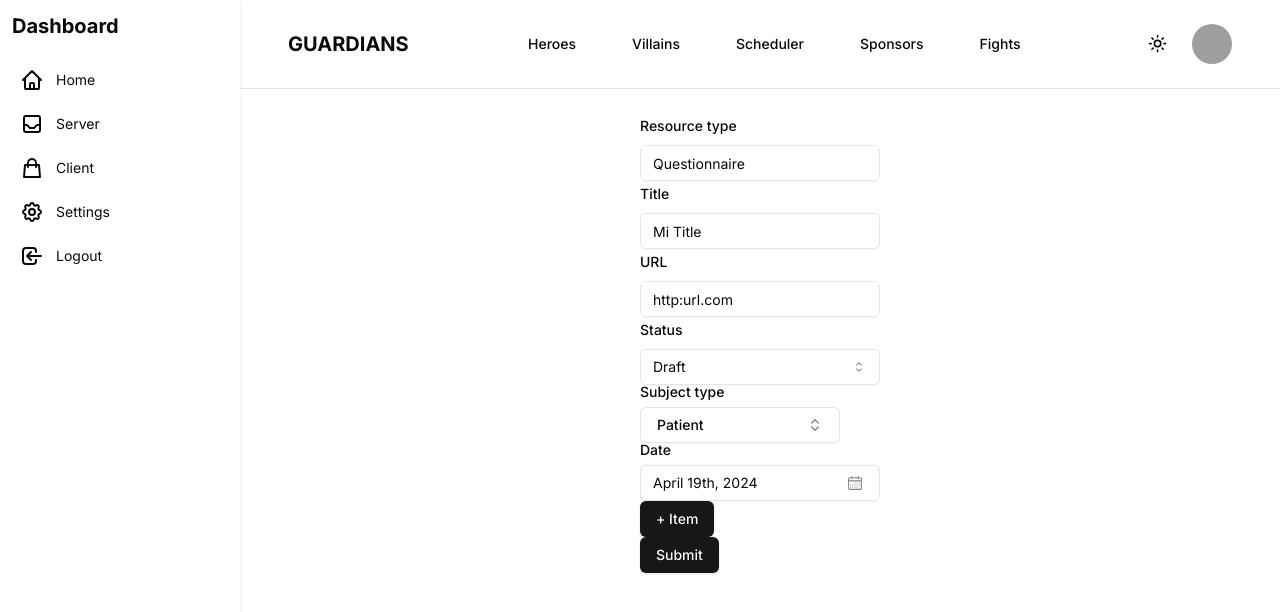
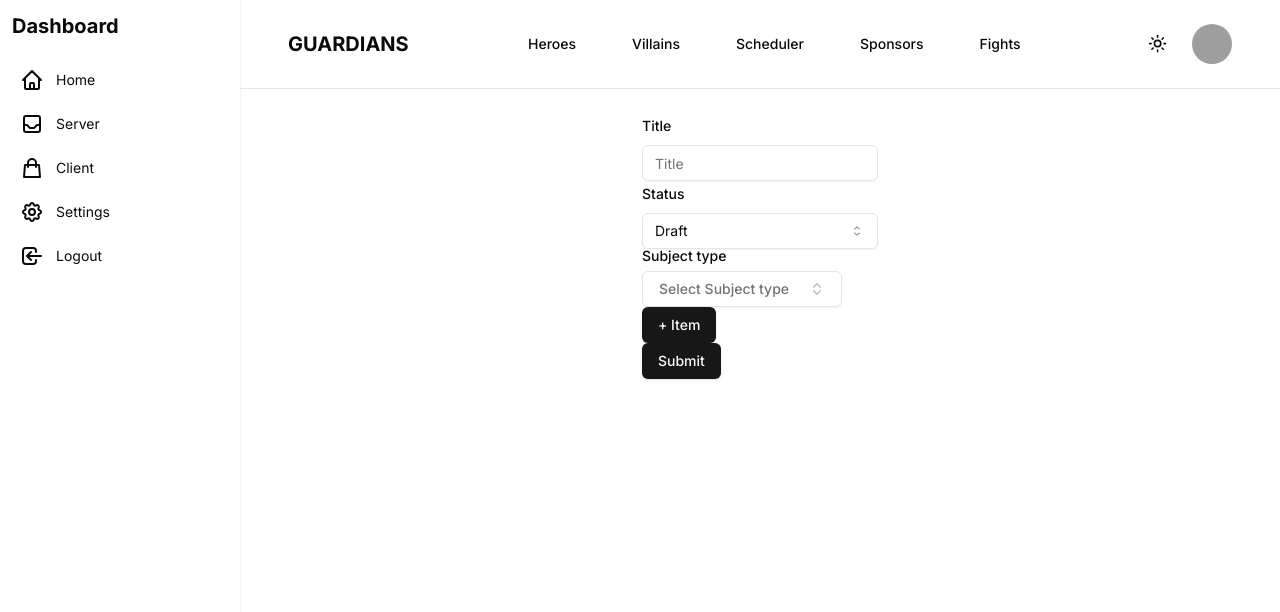
Before and after one commit to TheNaFeR02/pf_ohs, a Next.js app: page / in a window 1280 px wide. Shown: the top 612 px of the page. Built offline with nearby package versions, Linux system fonts and the light colour scheme; grey boxes are pictures that could not be loaded.

Commit message:
Remove Non user fields from QuestionnaireForm (no childs)

```diff
--- a/src/features/questionnaire_creator/components/QuestionnaireForm.tsx
+++ b/src/features/questionnaire_creator/components/QuestionnaireForm.tsx
@@ -12,10 +12,10 @@ const QuestionnaireForm = () => {
     resolver: zodResolver(questionnaireSchema),
     defaultValues: {
       resourceType: "Questionnaire",
-      title: "Mi Title",
-      url: "http:url.com",
+      title: "",
+      url: "",
       status: "draft",
-      subjectType: "Patient",
+      subjectType: "",
       date: new Date(),
       item: [],
     },
--- a/src/features/questionnaire_creator/components/QuestionnaireFormField.tsx
+++ b/src/features/questionnaire_creator/components/QuestionnaireFormField.tsx
@@ -38,7 +38,7 @@ import {
   SelectTrigger,
   SelectValue,
 } from "@/components/ui/select";
-
+import formatTextToUrl from "@/features/questionnaire_creator/utils/formatTextToUrl";
 import statusCodeDisplay from "@/features/questionnaire_creator/utils/statusCodeDisplay";
 import subjectTypesCodeDisplay from "@/features/questionnaire_creator/utils/subjectTypesCodeDisplay";
 
@@ -67,21 +67,23 @@ const QuestionnaireFormField: FunctionComponent = () => {
     itemRemove(index);
   };
 
+  const watchTitle = watch("title");
+
   return (
     <div>
-      <FormField
+      {/* <FormField
         control={control}
         name="resourceType"
         render={({ field }) => (
           <FormItem>
             <FormLabel>Resource type</FormLabel>
             <FormControl>
-              <Input placeholder="Resource Type" {...field} />
+              <Input placeholder="Resource Type" {...field} type="hidden"/>
             </FormControl>
             <FormMessage />
           </FormItem>
         )}
-      />
+      /> */}
 
       <FormField
         control={control}
@@ -90,14 +92,27 @@ const QuestionnaireFormField: FunctionComponent = () => {
           <FormItem>
             <FormLabel>Title</FormLabel>
             <FormControl>
-              <Input placeholder="Title" {...field} />
+              <Input
+                placeholder="Title"
+                {...field}
+                onChange={(e) => {
+                  field.onChange(e);
+                  setValue(
+                    "url",
+                    formatTextToUrl(
+                      e.target.value,
+                      "http://hl7.org/fhir/Questionnaire/"
+                    )
+                  );
+                }}
+              />
             </FormControl>
             <FormMessage />
           </FormItem>
         )}
       />
 
-      <FormField
+      {/* <FormField
         control={control}
         name="url"
         render={({ field }) => (
@@ -109,7 +124,7 @@ const QuestionnaireFormField: FunctionComponent = () => {
             <FormMessage />
           </FormItem>
         )}
-      />
+      /> */}
 
       <FormField
         control={control}
@@ -197,7 +212,7 @@ const QuestionnaireFormField: FunctionComponent = () => {
         )}
       />
 
-      <FormField
+      {/* <FormField
         control={control}
         name="date"
         render={({ field }) => (
@@ -238,7 +253,7 @@ const QuestionnaireFormField: FunctionComponent = () => {
             <FormMessage />
           </FormItem>
         )}
-      />
+      /> */}
 
       {itemFields.map((item, index) => (
         <div key={item.id}>
--- /dev/null
+++ b/src/features/questionnaire_creator/utils/formatTextToUrl.ts
@@ -0,0 +1,18 @@
+function formatTextToUrl(text: string, prefix: string): string {
+    // Convertir todo a minúsculas
+    let formattedText = text.toLowerCase();
+
+    // Reemplazar espacios por guiones bajos
+    formattedText = formattedText.replace(/\s+/g, '_');
+
+    // Eliminar caracteres especiales que no se permiten en las URLs
+    formattedText = formattedText.replace(/[^a-z0-9\-_]/g, '');
+
+    // Agregar el prefijo de la URL
+    // const prefix = 'http://hl7.org/fhir/Questionnaire/';
+    formattedText = prefix + formattedText;
+
+    return formattedText;
+}
+
+export default formatTextToUrl;
--- a/src/types/Questionnaire.ts
+++ b/src/types/Questionnaire.ts
@@ -31,14 +31,15 @@ const itemSchema: z.ZodType<Item> = baseItem.extend({
 });
 
 export const questionnaireSchema = z.object({
-  resourceType: z.string(),
-  title: z.string(),
+  resourceType: z.literal("Questionnaire"),
+  title: z.string().min(1, { message: "Title is required" }),
   url: z.string().url(),
   status: z.enum(
-    JSON.parse(JSON.stringify(statusCodeDisplay.map((item) => item.code)))
+    JSON.parse(JSON.stringify(statusCodeDisplay.map((item) => item.code))),
+    { message: "Status is required" }
   ),
   subjectType: z.enum(
-    JSON.parse(JSON.stringify(subjectTypesCodeDisplay.map((item) => item.code)))
+    JSON.parse(JSON.stringify(subjectTypesCodeDisplay.map((item) => item.code))), { message: "Subject Type is required" }
   ),
   date: z.date(),
   item: itemSchema.array(),
```
